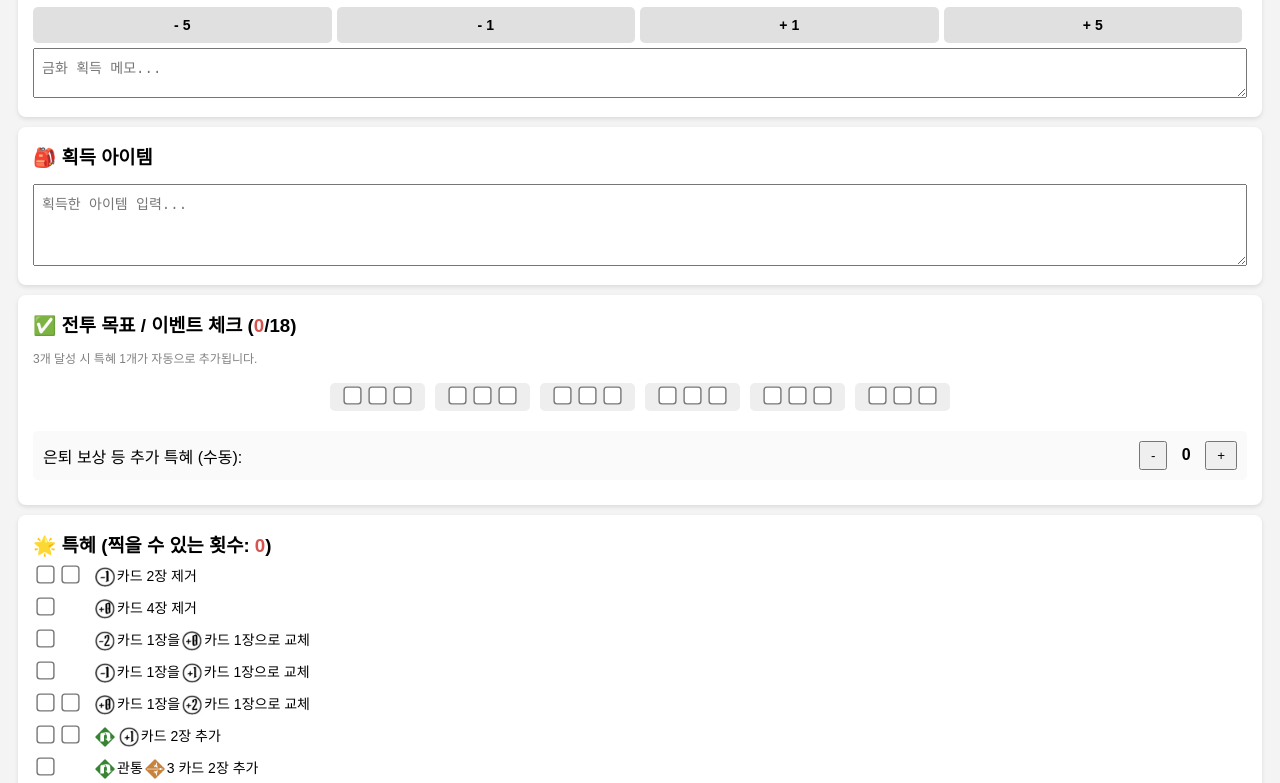
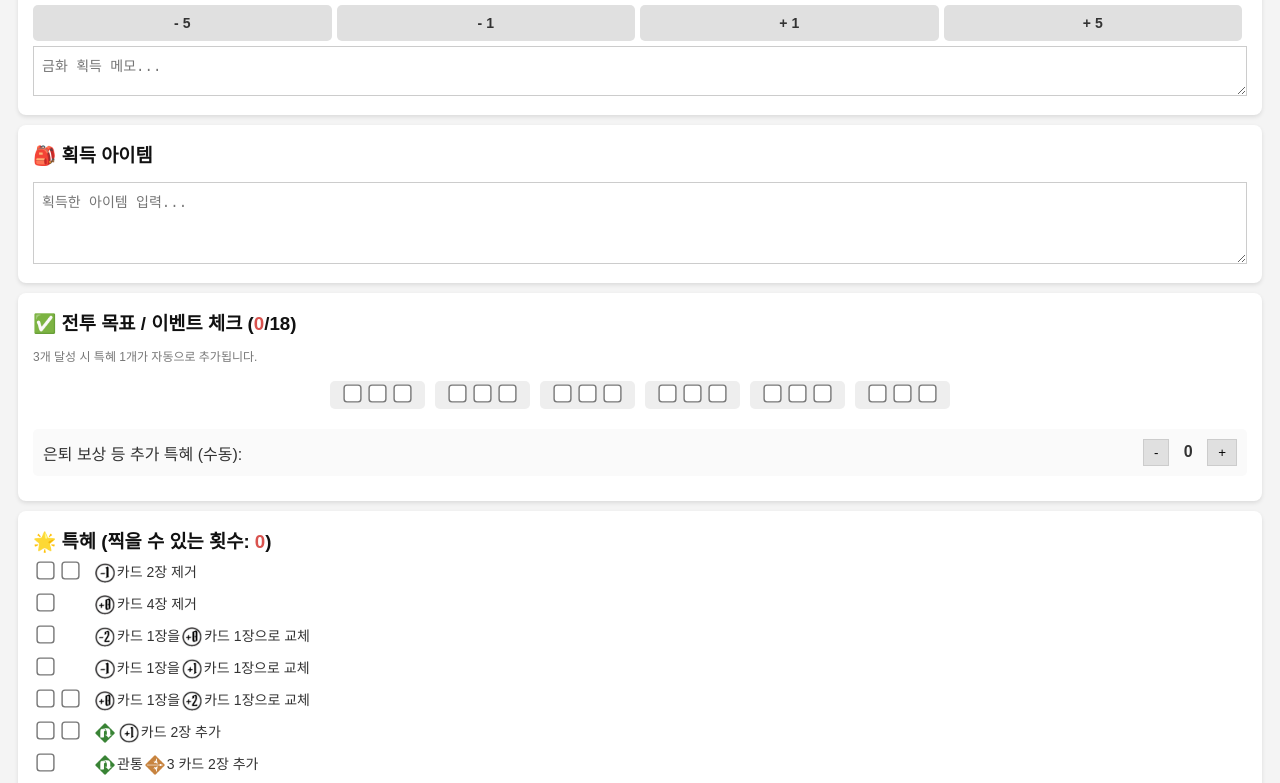
Before and after one commit to shr322/gloomhaven, a plain HTML site: page index.html in a window 1280 px wide. Shown: the part 534-1317 px from the top of the page. Drawn offline with Linux system fonts and the light colour scheme.

Commit message:
Add files via upload

```diff
--- a/index.html
+++ b/index.html
@@ -3,15 +3,28 @@
   <head>
     <meta charset="UTF-8" />
     <meta name="viewport" content="width=device-width, initial-scale=1.0" />
-    <title>글룸헤븐 헬퍼 V18 (로컬 이미지 전용본)</title>
+    <meta name="color-scheme" content="light" />
+
+    <meta property="og:title" content="글룸헤이븐 종이">
+    <meta property="og:description" content="우리 파티만의 글룸헤이븐 캐릭터 종이 대체">
+    <meta property="og:image" content="thum.jpg" />
+    <link rel="icon" type="image/png" href="thum.jpg">
+
+    <title>글룸헤븐 종이 대체</title>
     <style>
+      /* 🌟 시스템 설정 무시하고 라이트모드 색상으로 완전 고정 */
+      :root {
+        color-scheme: light;
+      }
       body {
         font-family: sans-serif;
         padding: 10px;
         background-color: #f4f4f4;
+        color: #333;
       }
       .box {
         background: white;
+        color: #333;
         padding: 15px;
         margin-bottom: 10px;
         border-radius: 8px;
@@ -21,6 +34,7 @@
       h3 {
         margin-top: 0;
         margin-bottom: 10px;
+        color: #111;
       }
       .row {
         display: flex;
@@ -32,6 +46,7 @@
         padding: 10px;
         font-size: 14px;
         font-weight: bold;
+        color: #333;
         border: none;
         border-radius: 5px;
         background-color: #e0e0e0;
@@ -55,6 +70,9 @@
         padding: 8px;
         font-size: 14px;
         margin-top: 5px;
+        background-color: #fff;
+        color: #333;
+        border: 1px solid #ccc;
       }
       .highlight {
         color: #d9534f;
@@ -78,6 +96,7 @@
         margin-bottom: 12px;
         font-size: 14px;
         line-height: 1.4;
+        color: #333;
       }
 
       .xp-track {
@@ -96,6 +115,7 @@
         width: 45px;
         font-size: 12px;
         background: #fff;
+        color: #333;
       }
       .xp-box.active {
         border-color: #d9534f;
@@ -237,7 +257,7 @@
           >0</span
         >/18)
       </h3>
-      <p style="font-size: 12px; color: gray">
+      <p style="font-size: 12px; color: #777">
         3개 달성 시 특혜 1개가 자동으로 추가됩니다.
       </p>
       <div id="checkGrid" style="text-align: center"></div>
@@ -255,7 +275,11 @@
         <div>
           <button
             onclick="updateVal('bonusPerks', -1)"
-            style="padding: 5px 10px"
+            style="
+              padding: 5px 10px;
+              border: 1px solid #ccc;
+              background: #e0e0e0;
+            "
           >
             -
           </button>
@@ -264,7 +288,11 @@
           >
           <button
             onclick="updateVal('bonusPerks', 1)"
-            style="padding: 5px 10px"
+            style="
+              padding: 5px 10px;
+              border: 1px solid #ccc;
+              background: #e0e0e0;
+            "
           >
             +
           </button>
@@ -292,7 +320,7 @@
 
     <div class="box">
       <h3>💾 데이터 관리</h3>
-      <p style="font-size: 12px; color: gray; margin-top: 0">
+      <p style="font-size: 12px; color: #777; margin-top: 0">
         진행 상황 백업/복구 및 캐릭터 초기화
       </p>
       <div class="row">
@@ -320,12 +348,10 @@
     <script>
       const xpTable = [0, 45, 95, 150, 210, 275, 345, 420, 500];
 
-      // 🌟 형님이 올려주신 파일명 + 확장자에 맞춰서 완벽하게 세팅했습니다!
       function mkImg(fileName) {
         return `<img src="${fileName}" style="height:20px;vertical-align:middle;margin:0 2px;" alt="${fileName}">`;
       }
 
-      // 숫자/기호 모디파이어 (jpg, png)
       const imgM1 = mkImg("-1.jpg");
       const imgM2 = mkImg("-2.jpg");
       const imgP0 = mkImg("+0.jpg");
@@ -334,14 +360,12 @@
       const imgP3 = mkImg("+3.jpg");
       const imgRoll = mkImg("굴림.png");
 
-      // 무법자, 점술사 등 전용 기호 연결 (일반 기호와 동일하게 처리)
       const imgM2_W = imgM2;
       const imgN1 = imgM1;
       const imgN2 = imgM2;
       const imgP00_W = imgP0;
       const imgP2_W = imgP2;
 
-      // 원소, 상태이상, 전투 등 한글 파일명 적용
       const imgPush = mkImg("밀기.png");
       const imgPull = mkImg("당기기.png");
       const imgPierce = mkImg("관통.png");
@@ -362,7 +386,7 @@
       const imgAir = mkImg("공기.jpg");
       const imgLight = mkImg("빛.jpg");
       const imgDark = mkImg("어둠.jpg");
-      const imgRegen = mkImg("복원.png"); // 점술사 대비용 추가
+      const imgRegen = mkImg("복원.png");
 
       const classData = {
         scoundrel: [
@@ -541,11 +565,11 @@
       };
 
       function updateStorage() {
-        localStorage.setItem("gloomHelperV18", JSON.stringify(state));
+        localStorage.setItem("gloomHelperV19", JSON.stringify(state));
       }
 
       function loadData() {
-        const saved = localStorage.getItem("gloomHelperV18");
+        const saved = localStorage.getItem("gloomHelperV19");
         if (saved) {
           state = JSON.parse(saved);
           document.getElementById("classSelect").value = state.classId;
```
Also changed, not shown: thum.jpg (added).
